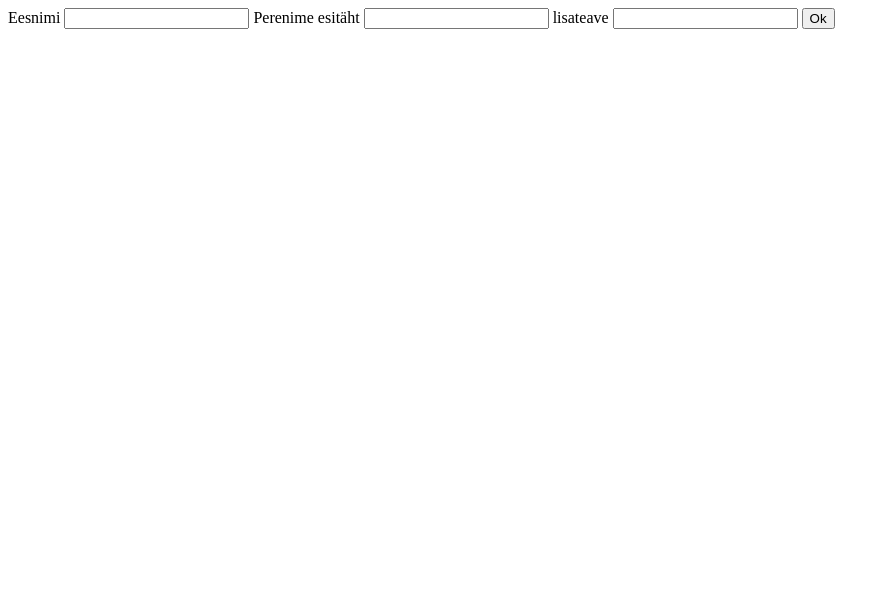
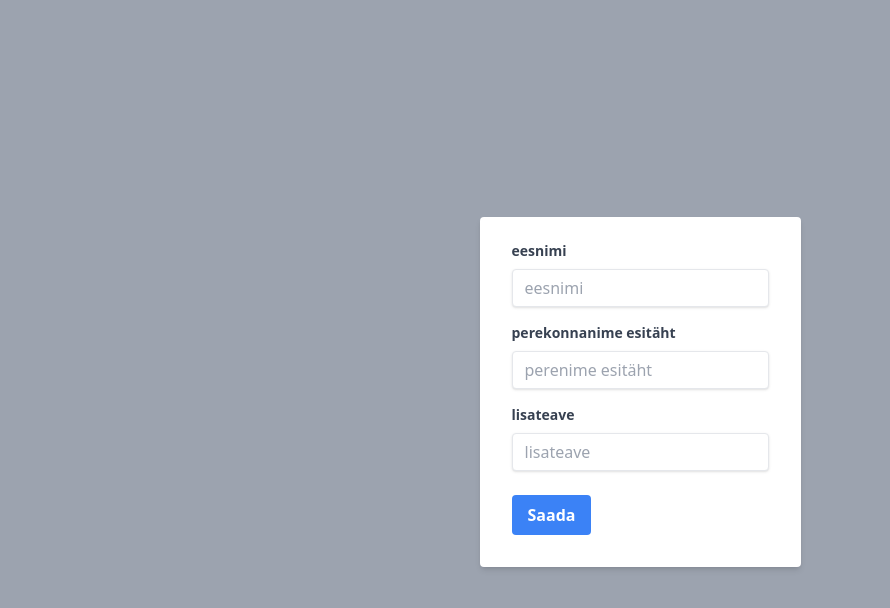
Before and after one commit to TarmoSillajoe/birthday, a website: page index.html in a window 1280 px wide. Shown: the whole page, without its empty margins (0-890 px from the left). Drawn offline with Linux system fonts and the light colour scheme.

Commit message:
simple form using tailwind

```diff
--- a/index.html
+++ b/index.html
@@ -1,21 +1,68 @@
 <!DOCTYPE html>
 <html lang="en">
+
 <head>
-    <meta charset="UTF-8">
-    <meta http-equiv="X-UA-Compatible" content="IE=edge">
-    <meta name="viewport" content="width=device-width, initial-scale=1.0">
-    <title>Oskari sünnipäev</title>
+  <meta charset="UTF-8">
+  <meta name="viewport"
+    content="width=device-width, initial-scale=1.0">
+  <title>Oskari sünnipäev</title>
+  <link href="/dist/output.css"
+    rel="stylesheet">
 </head>
+
 <body>
-    <form netlify name="Sünnipäeva-vorm" action="/thanks.html">
+  <div
+    class="w-full h-screen flex items-center justify-center bg-gray-400">
+    <form class="bg-white shadow-md rounded px-8 pt-6 pb-8 mb-4"
+      netlify
+      name="Birthday Form"
+      action="/thanks.html">
+      <div class="mb-4">
+        <label class="block text-gray-700 text-sm font-bold mb-2"
+          for="firstname">
+          eesnimi
+        </label>
+        <input
+          class="shadow appearance-none border rounded w-full py-2 px-3 text-gray-700 leading-tight focus:outline-none focus:shadow-outline"
+          id="firstname"
+          name="firstname"
+          type="text"
+          placeholder="eesnimi">
+      </div>
+      <div class="mb-4">
+        <label class="block text-gray-700 text-sm font-bold mb-2"
+          for="surname">
+          perekonnanime esitäht
+        </label>
+        <input
+          class="shadow appearance-none border rounded w-full py-2 px-3 text-gray-700 leading-tight focus:outline-none focus:shadow-outline"
+          id="surname"
+          name="surname"
+          type="text"
+          placeholder="perenime esitäht">
+      </div>
+      <div class="mb-6">
+        <label class="block text-gray-700 text-sm font-bold mb-2"
+          for="additional">
+          lisateave
+        </label>
+        <input
+          class="shadow appearance-none border rounded w-full py-2 px-3 text-gray-700 leading-tight focus:outline-none focus:shadow-outline"
+          id="additional"
+          name="additional"
+          type="text"
+          placeholder="lisateave">
+      </div>
 
- <label for="firstname">Eesnimi</label>
- <input type="text" name="firstname" id="firstname">
- <label for="lastname">Perenime esitäht</label>
- <input type="text" name="lastname" id="lastname">
- <label for="additional">lisateave</label>
- <input type="text" name="additional" id="additional">
- <button type="submit">Ok</button>
+      <div class="flex items-center justify-between">
+        <button
+          class="bg-blue-500 hover:bg-blue-700 text-white font-bold py-2 px-4 rounded focus:outline-none focus:shadow-outline"
+          type="button">
+          Saada
+        </button>
+      </div>
     </form>
+  </div>
 </body>
+
 </html>
--- /dev/null
+++ b/input.css
@@ -0,0 +1,3 @@
+@tailwind base;
+@tailwind components;
+@tailwind utilities;
--- /dev/null
+++ b/package.json
@@ -0,0 +1,5 @@
+{
+  "devDependencies": {
+    "tailwindcss": "^3.2.4"
+  }
+}
--- /dev/null
+++ b/tailwind.config.js
@@ -0,0 +1,8 @@
+/** @type {import('tailwindcss').Config} */
+module.exports = {
+  content: ["./**/*.{html,js}"],
+  theme: {
+    extend: {},
+  },
+  plugins: [],
+}
```
Also changed, not shown: dist/output.css (added), 1 other file.
